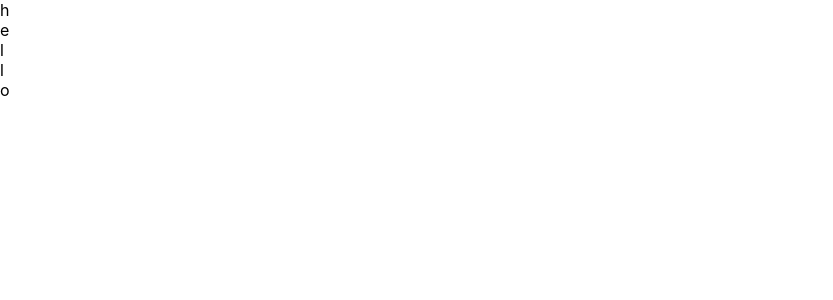
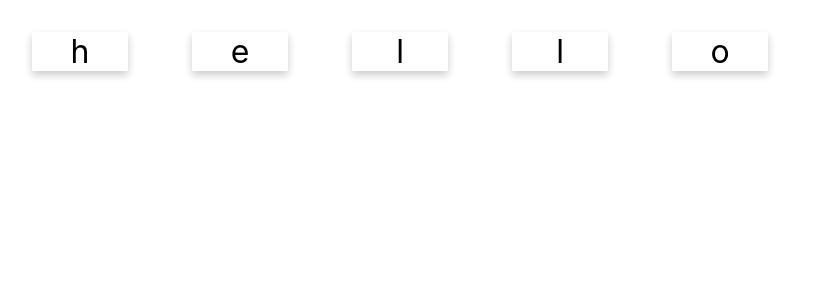
Before and after one commit to poomravint/React, a React (Create React App) app: page / in a window 1280 px wide. Shown: the top 300 px of the page, without its empty margins (0-833 px from the left). Built offline with nearby package versions, Linux system fonts and the light colour scheme.

Commit message:
upload04

```diff
--- a/src/App.css
+++ b/src/App.css
@@ -46,3 +46,8 @@
   margin: 1em;
   user-select: none;
  }
+
+ .activeCard {
+  color: red;
+  background: pink;
+ }
--- a/src/CharacterCard.js
+++ b/src/CharacterCard.js
@@ -1,6 +1,18 @@
-import React from 'react';
+import React, { useState } from 'react';
 export default function CharacterCard(props) {
+ const [active, setActive] = useState(false);
+ const activate = () => {
+    if(!active){
+        setActive(true)
+        props.activationHandler(props.value)
+        }
+
+ setActive(true)
+ }
+
+ const className = `card ${active ? 'activeCard': ''}`
  return (
- <div>{props.value}</div>
+ <div className={className} onClick={activate}>{props.value}</div>
  )
+
 }
--- a/src/WordCard.js
+++ b/src/WordCard.js
@@ -1,9 +1,10 @@
 import React from 'react';
 import CharacterCard from './CharacterCard';
 export default function WordCard(props){
+const activationHandler = c => { console.log(`${c} has been activated.`) }
  return (
  <div>
-{ Array.from(props.value).map((c, i) => <CharacterCard value={c} key={i}/>) }
+{ Array.from(props.value).map((c, i) => <CharacterCard value={c} key={i} activationHandler={activationHandler}/>) }
  </div>
  );
 }
```
